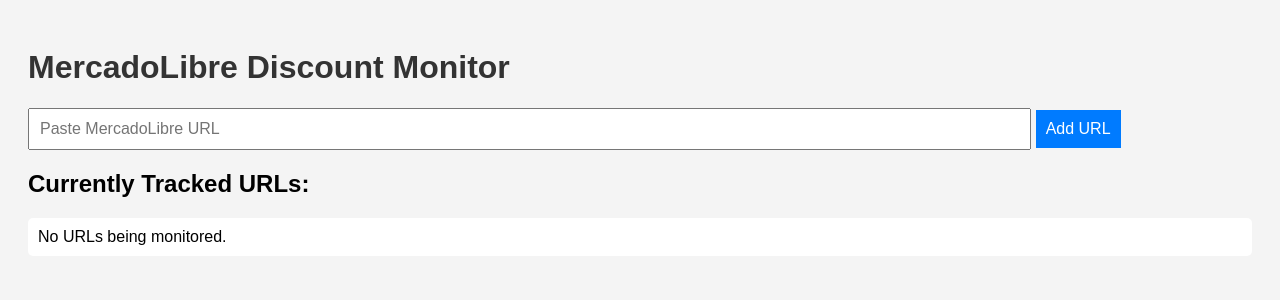
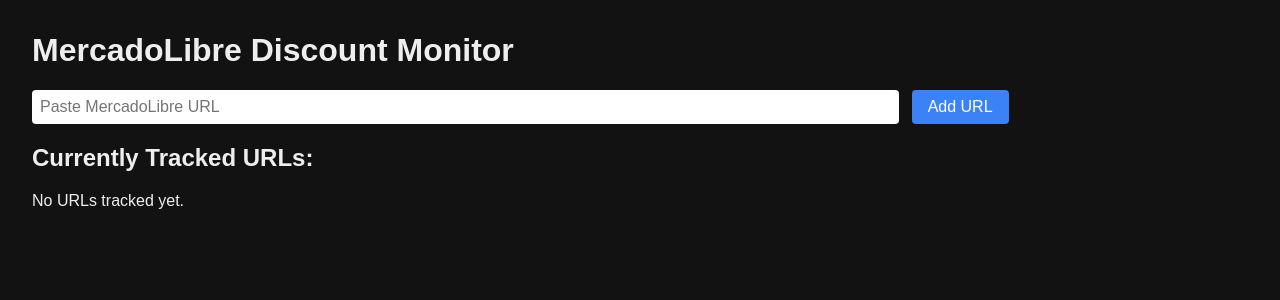
Before and after one commit to DPoten/mercadolibre-monitor, a Flask app: template templates/index.html in a window 1280 px wide. Shown: the top 300 px of the page. Run offline with Flask 3, Linux system fonts and the light colour scheme; the template is opened without the code that fills it, so the values that code supplies are empty.

Commit message:
Update index.html

```diff
--- a/templates/index.html
+++ b/templates/index.html
@@ -1,68 +1,88 @@
 <!DOCTYPE html>
-<html>
+<html lang="en">
 <head>
+    <meta charset="UTF-8" />
     <title>MercadoLibre Discount Monitor</title>
     <style>
         body {
-            font-family: sans-serif;
-            background: #f4f4f4;
-            padding: 20px;
-        }
-        h1 { color: #333; }
-        form {
-            margin-bottom: 20px;
+            font-family: Arial, sans-serif;
+            margin: 2em;
+            background: #121212;
+            color: #eee;
         }
         input[type="text"] {
-            width: 80%;
-            padding: 10px;
-            font-size: 1rem;
+            width: 70%;
+            padding: 0.5em;
+            font-size: 1em;
+            margin-right: 0.5em;
+            border-radius: 4px;
+            border: none;
         }
         button {
-            padding: 10px;
-            font-size: 1rem;
-            background: #007BFF;
+            padding: 0.5em 1em;
+            font-size: 1em;
+            border-radius: 4px;
+            border: none;
+            background-color: #3b82f6;
             color: white;
-            border: none;
             cursor: pointer;
         }
+        button:hover {
+            background-color: #2563eb;
+        }
         ul {
+            margin-top: 1em;
+            list-style: none;
             padding-left: 0;
         }
         li {
-            list-style: none;
-            margin-bottom: 10px;
-            background: #fff;
-            padding: 10px;
-            border-radius: 5px;
+            margin-bottom: 0.5em;
+            background: #222;
+            padding: 0.5em;
+            border-radius: 4px;
+            display: flex;
+            justify-content: space-between;
+            align-items: center;
         }
-        .remove {
-            float: right;
-            background: red;
-            color: white;
-            padding: 4px 8px;
-            border: none;
+        a.remove {
+            color: #ef4444;
+            text-decoration: none;
+            font-weight: bold;
             cursor: pointer;
+        }
+        a.remove:hover {
+            text-decoration: underline;
+        }
+        a.url {
+            color: #60a5fa;
+            text-decoration: none;
+            word-break: break-all;
+            flex-grow: 1;
+        }
+        a.url:hover {
+            text-decoration: underline;
         }
     </style>
 </head>
 <body>
     <h1>MercadoLibre Discount Monitor</h1>
-    <form method="POST" action="{{ url_for('add') }}">
-        <input type="text" name="url" placeholder="Paste MercadoLibre URL" required>
+    <form action="{{ url_for('add') }}" method="post">
+        <input type="text" name="url" placeholder="Paste MercadoLibre URL" required />
         <button type="submit">Add URL</button>
     </form>
+
     <h2>Currently Tracked URLs:</h2>
-    <ul>
+    {% if urls %}
+        <ul>
         {% for i, url in enumerate(urls) %}
-        <li>
-            {{ url }}
-            <a href="{{ url_for('remove', index=i) }}">
-                <button class="remove">❌ Remove</button>
-            </a>
-        </li>
-        {% else %}
-        <li>No URLs being monitored.</li>
+            <li>
+                <a href="{{ url }}" class="url" target="_blank" rel="noopener noreferrer">{{ url }}</a>
+                <a href="{{ url_for('remove', index=i) }}" class="remove" title="Remove">❌ Remove</a>
+            </li>
         {% endfor %}
-    </ul>
+        </ul>
+    {% else %}
+        <p>No URLs tracked yet.</p>
+    {% endif %}
 </body>
 </html>
```
